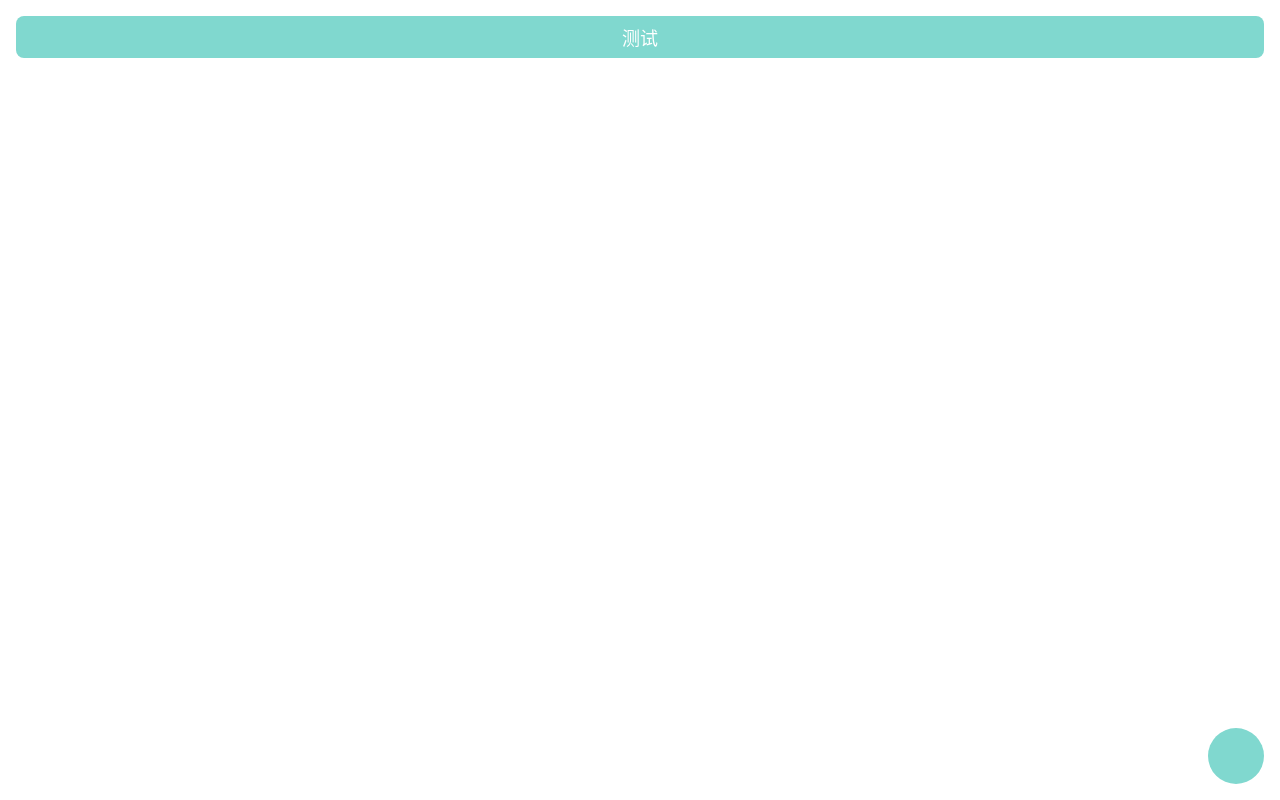
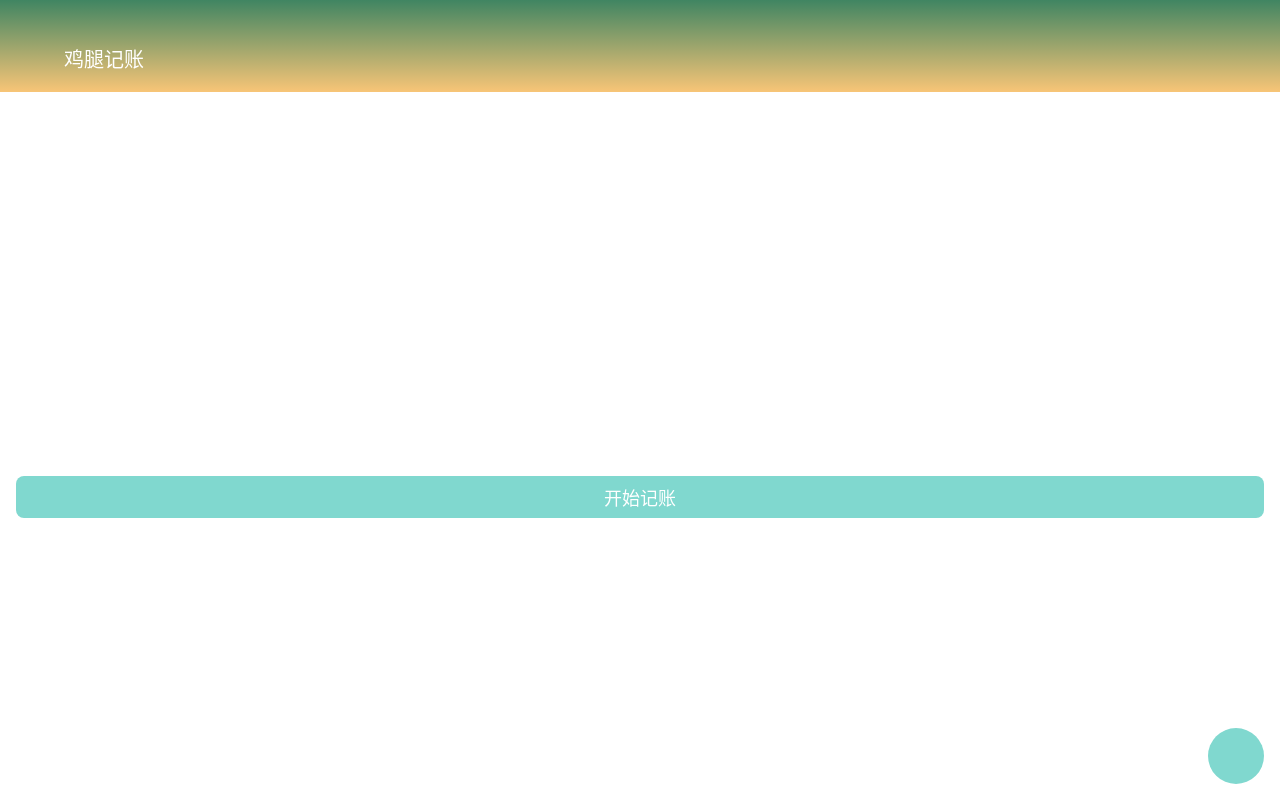
Before and after one commit to wdnmd1099/JiTui, a Vue app: page /#/start in a window 1280 px wide. Built offline with nearby package versions, Linux system fonts and the light colour scheme.

Commit message:
添加navbar组件

```diff
--- a/src/assets/stylesheets/vars.scss
+++ b/src/assets/stylesheets/vars.scss
@@ -10,4 +10,7 @@
   --button-text:white;
   --button-font-size:18px;
   --button-radius:8px;
+  --navbar-bg-start:var(--welcome-bg-start);
+  --navbar-bg-end:var(--welcome-bg-end);
+  --navbar-text-color:white;
 }
--- a/src/shared/Button.tsx
+++ b/src/shared/Button.tsx
@@ -9,7 +9,7 @@ export const Button = defineComponent<Props>({
     setup(props, context) {
         const test = ()=>{console.log(context.slots.default?.())}
         return () => (
-            <button class={s.button}>
+            <button class={s.button} >
                 {context.slots?.default?.()}
             </button>
         )
--- /dev/null
+++ b/src/shared/Center.module.scss
@@ -0,0 +1,12 @@
+.center{
+    display: flex;
+    justify-content: center;
+    align-items: center;
+    &.horizontal{
+        flex-direction: row;
+    }
+
+    &.vertical{
+        flex-direction: column;
+    }
+}
--- /dev/null
+++ b/src/shared/Center.tsx
@@ -0,0 +1,24 @@
+import { defineComponent, PropType, ref } from "vue";
+import s from './Center.module.scss';
+const directionMap = {
+    '-':'horizontal',
+    '|':'vertical',
+    'horizontal':'horizontal',
+    'vertical':'vertical',
+}
+export const Center = defineComponent({
+  props:{
+    direction:{
+        type:String as PropType<'-' | '|' | 'horizontal' | 'vertical'>,  // - 是水平方向 | 是垂直方向
+        default:'horizontal'
+    }
+  },
+  setup(props,context){
+    const extraClass = directionMap[props.direction]
+    return ()=>(
+        <div class={[s.center , extraClass]}>
+        {context.slots.default?.()}
+      </div>
+    )
+  }
+})
--- a/src/shared/FloatButton.module.scss
+++ b/src/shared/FloatButton.module.scss
@@ -11,7 +11,7 @@
     right: 16px;
     .icon{
         width: 32px;
-          height: 32px;
-          fill: red;
+        height: 32px;
+        color: red;
     }
 }
--- a/src/shared/Icon.tsx
+++ b/src/shared/Icon.tsx
@@ -1,7 +1,7 @@
 import { defineComponent, PropType, ref } from "vue";
 import s from './Icon.module.scss';
 
-export type IconName = 'add'| 'chart' | 'clock' | 'cloud' |'jitui' | 'pig'
+export type IconName = 'add'| 'chart' | 'clock' | 'cloud' |'jitui' | 'pig' | 'menu'
 export const Icon = defineComponent({
   props:{
     name:{
--- /dev/null
+++ b/src/shared/Navbar.module.scss
@@ -0,0 +1,24 @@
+.navbar{
+    background-image: linear-gradient(to bottom, var(--navbar-bg-start) 0%, var(--navbar-bg-end) 100%);
+    color:var(--navbar-text-color);
+    fill:var(--navbar-text-color);
+    display: flex;
+    justify-content: flex-start;
+    align-items: center;
+    padding: 40px 16px 16px;
+}
+.title_wrapper{
+    font-size: 20px;
+    margin-left: 12px;
+}
+.icon_wrapper{
+    width: 36px;
+    height: 36px;
+    display: flex;
+    justify-content: center;
+    align-items: center;
+    > * {
+        max-width: 100%;
+        max-height: 100%;
+    }
+}
--- a/src/shared/Navbar.tsx
+++ b/src/shared/Navbar.tsx
@@ -1,8 +1,22 @@
-import { defineComponent, ref } from "vue";
-export const test = defineComponent({
+import { defineComponent, PropType, ref } from "vue";
+import s from './Navbar.module.scss';
+export const Navbar = defineComponent({
+  props:{
+    name:{
+        type:String as PropType<string>
+    }
+  },
   setup(props,context){
+    const {slots} = context
     return ()=>(
-      <div>test</div>
+      <div class={s.navbar}>
+        <span class={s.icon_wrapper}>
+          {slots.icon?.()}
+        </span>
+        <span class={s.title_wrapper}>
+          {slots.default?.()}
+        </span>
+      </div>
     )
   }
 })
--- a/src/views/StartPage.module.scss
+++ b/src/views/StartPage.module.scss
@@ -4,3 +4,22 @@
         padding: 16px 16px;
     }
 }
+
+.pig{
+    width: 128px;
+    height: 128px;
+    &_wrapper{
+        padding: 120px 0;
+    }
+}
+
+.navIcon{
+    width: 30px;
+    height: 30px;
+    position: relative;
+    top:2px;
+}
+
+.add{
+    fill:red
+}
--- a/src/views/StartPage.tsx
+++ b/src/views/StartPage.tsx
@@ -1,14 +1,29 @@
 import { defineComponent, ref } from "vue";
 import { Button } from '../shared/Button';
+import { Center } from "../shared/Center";
 import { FloatButton } from "../shared/FloatButton";
+import { Icon } from "../shared/Icon";
+import { Navbar } from "../shared/Navbar";
 import s from './StartPage.module.scss';
 export const StartPage = defineComponent({
     setup(props, context) {
         const onClick = ()=>{console.log('hi')}
         return () => (
+            <div>
+            <nav>
+                <Navbar>{
+                    {default:'鸡腿记账',
+                     icon:<Icon name='menu' class={s.navIcon}/>
+                    }
+                }</Navbar>
+            </nav>
+            <Center class={s.pig_wrapper} >
+                <Icon name='pig' class={s.pig}></Icon>
+            </Center>
             <div class={s.button_wrapper}>
-                <Button class={s.button} onClick={onClick}>测试</Button>
-                <FloatButton iconName="add"/>
+                <Button class={s.button} onClick={onClick}>开始记账</Button>
+                <FloatButton iconName="add" class={s.add}/>
+            </div>
             </div>
         )
     }
```
Also changed, not shown: src/assets/icons/add.svg, src/assets/icons/menu.svg (added).
